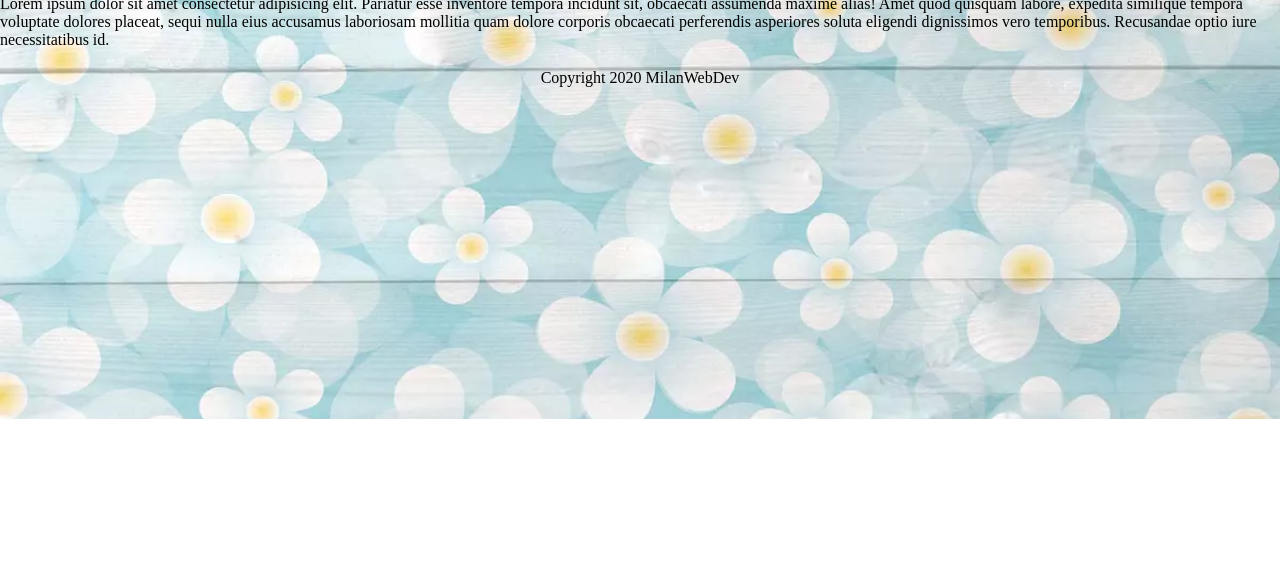
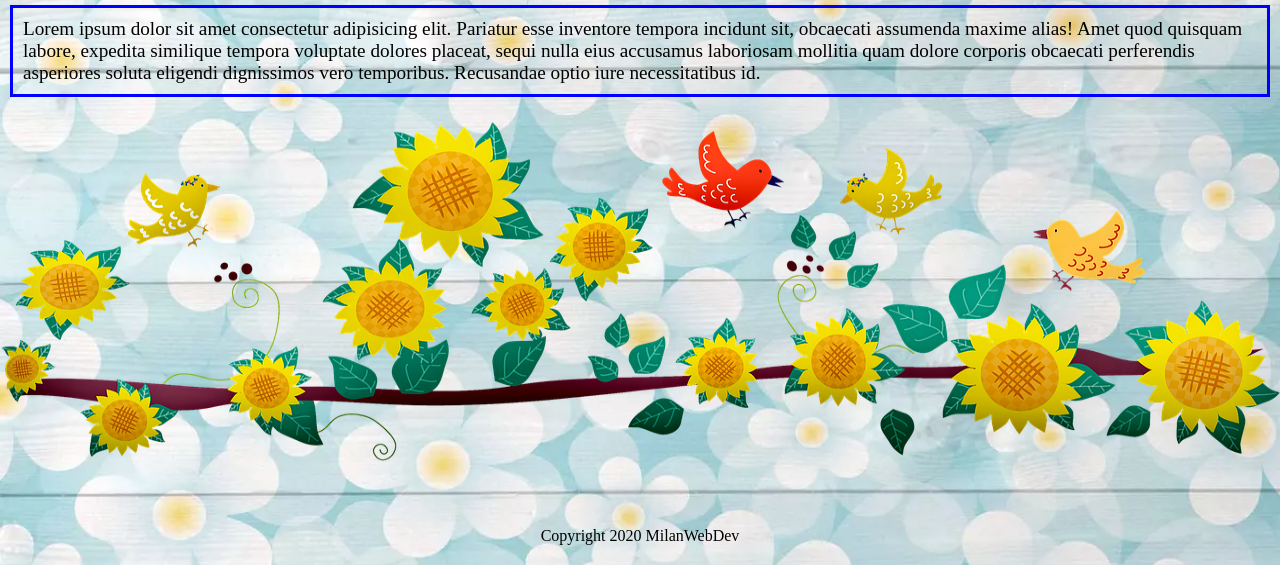
Before and after one commit to milan978gh/flower-pot, a plain HTML site: page about.html in a window 1280 px wide. Shown: the part 381-946 px from the top of the page. Before the commit the page ends 800 px from the top, so only its background shows below. Drawn offline with Linux system fonts and the light colour scheme.

Commit message:
all done

```diff
--- a/about.html
+++ b/about.html
@@ -48,6 +48,12 @@
 
   </div>
 
+  <div class="about-img">
+
+    <img src="./img/about-img.png" alt="sunflower img">
+
+  </div>
+
   <footer>
 
     <p>Copyright 2020 MilanWebDev</p>
--- a/css/style.css
+++ b/css/style.css
@@ -108,6 +108,19 @@ footer p{
   padding: 10px;
 }
 
+.about p{
+  font-size: 1.2em;
+  margin: 10px;
+  padding: 10px;
+  border: 3px solid blue;
+}
+
+.about-img img{
+  display: block;
+  width: 100%;
+  max-height: 300px;
+}
+
 /* tablet style 800px-1200px */
 @media screen and (min-width: 800px){
   header h1{
@@ -117,10 +130,23 @@ footer p{
 
 /* laptop style 1200px+ */
 @media screen and (min-width: 1200px){
+  body{
+    max-width: 1600px;
+  }
   header h1{
     font-size: 5em;
   }
   .header img{
-  grid-column: 6/9;
+    grid-column: 7/9;
+  }
+  .flower-menu{
+    display: grid;
+    grid-template-columns: repeat(3, 1fr);
+    gap: 30px;
+  }
+  .about-img img{
+    display: block;
+    width: 100%;
+    max-height: 400px;
   }
 }
```
Also changed, not shown: index.html (+1 -5 lines), img/about-img.png (added), img/spring.jpg (added).
